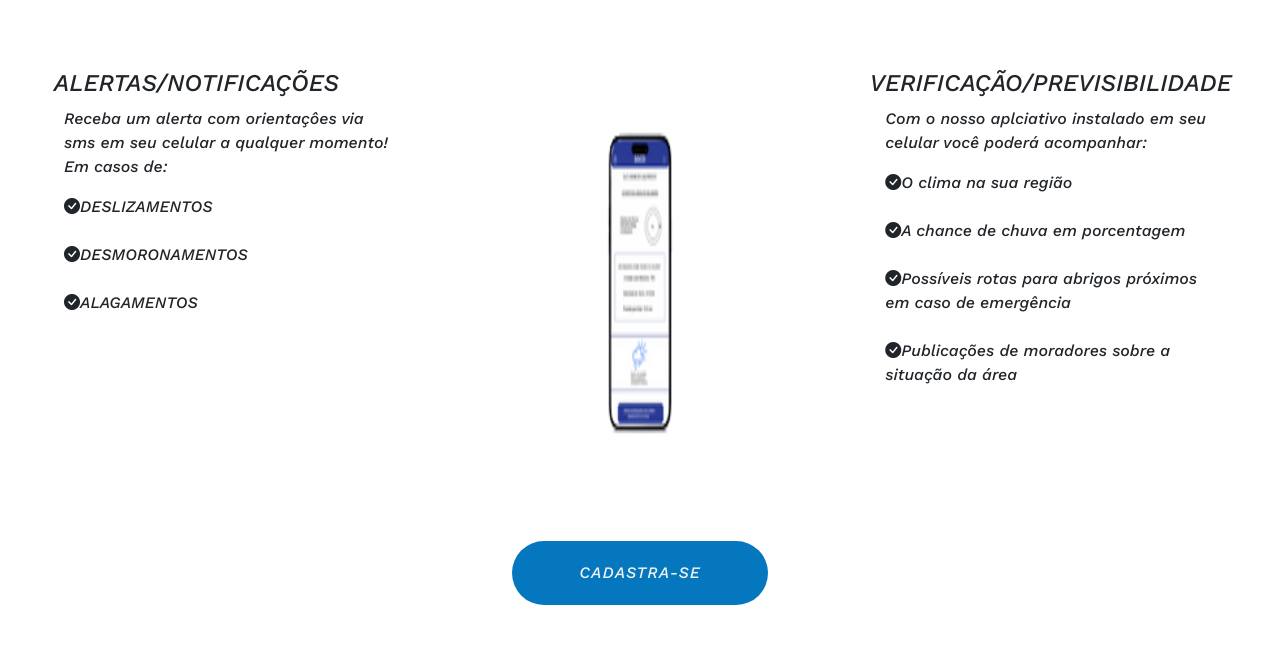
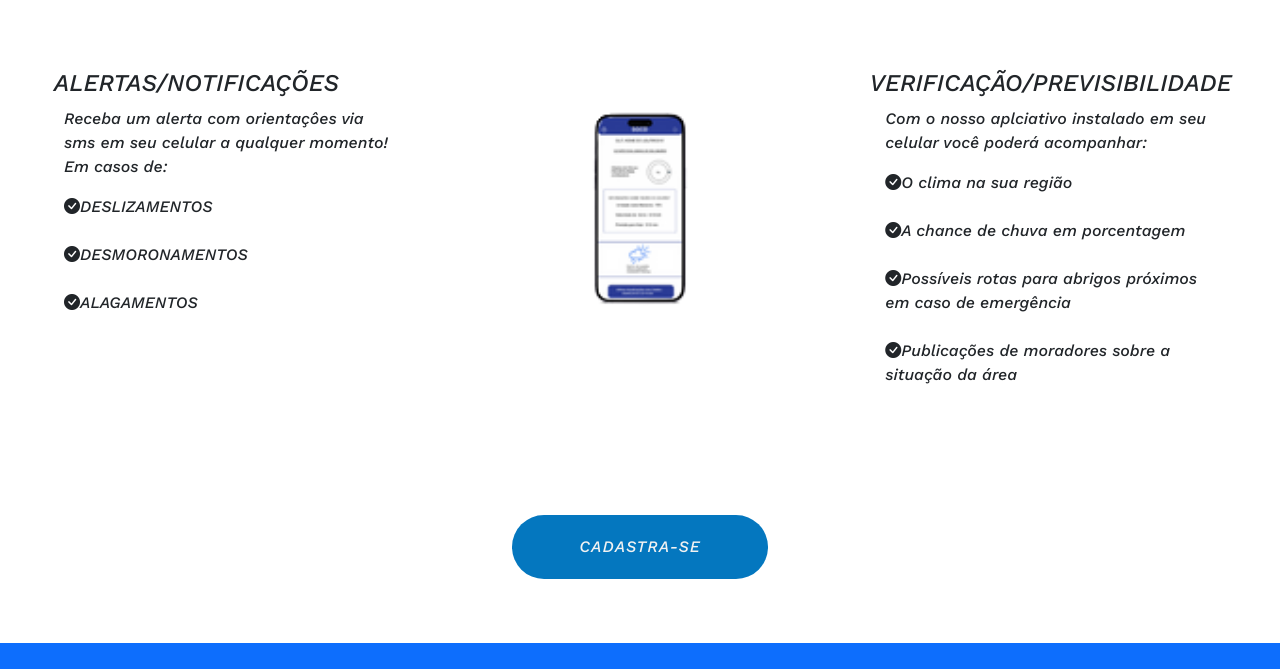
Before and after one commit to devThiago1/sgcd-web, a website: page src/view/Home.html in a window 1280 px wide. Shown: the part 1484-2153 px from the top of the page. Drawn offline with nearby package versions, Linux system fonts and the light colour scheme.

Commit message:
alterimages

```diff
--- a/src/view/Home.html
+++ b/src/view/Home.html
@@ -98,7 +98,7 @@
                 </div>
             </div>
             <div class="card border-0" style="width: 18rem; border-radius: 30px;" id="app-card">
-                <img src="../public/prototipoofc2.png" class="card-img-top mx-auto" alt="eficiencia-card" style="height: 400px;width: 250px; margin-top: 20%;">
+                <img src="../public/prototipoofc2.png" class="card-img-top mx-auto" alt="eficiencia-card" style="margin-top: 20%;">
             </div>
             <div class="card p-5 border-0" style="width: 18rem; border-radius: 30px;">
                 <div class="card-body">
```
